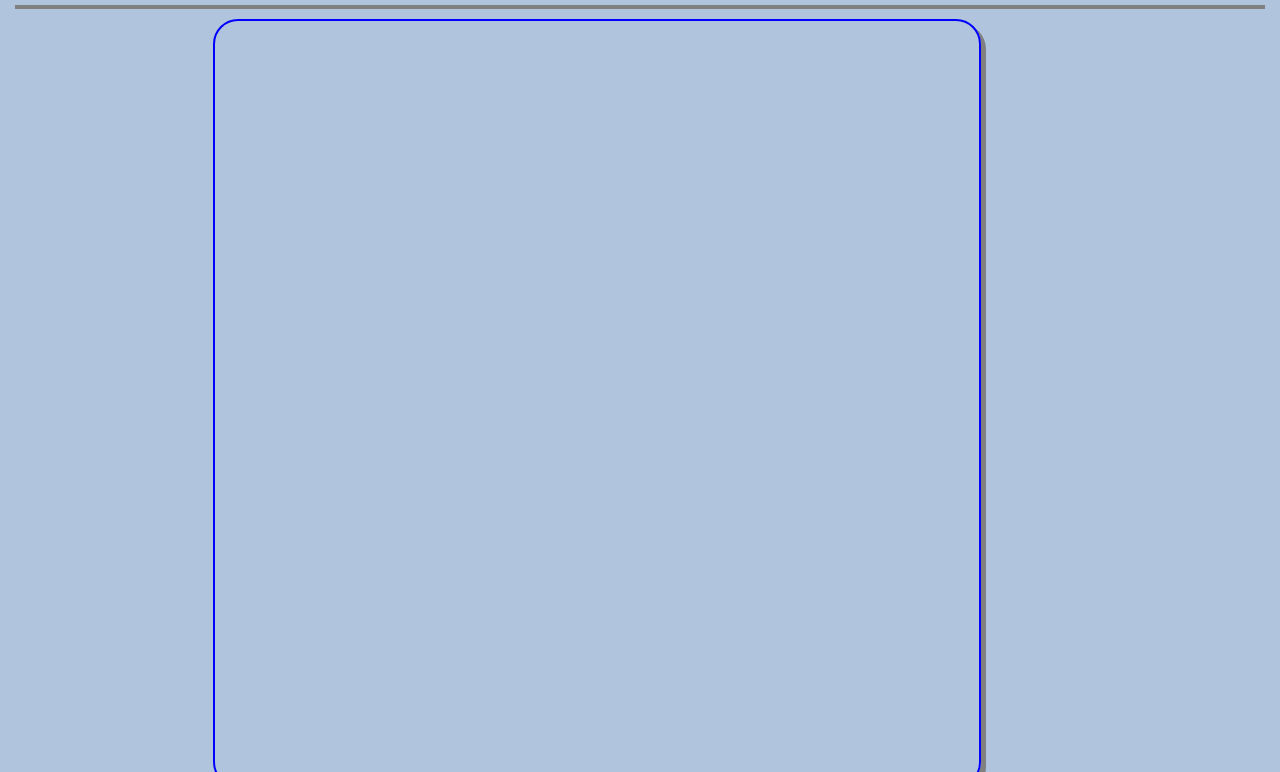
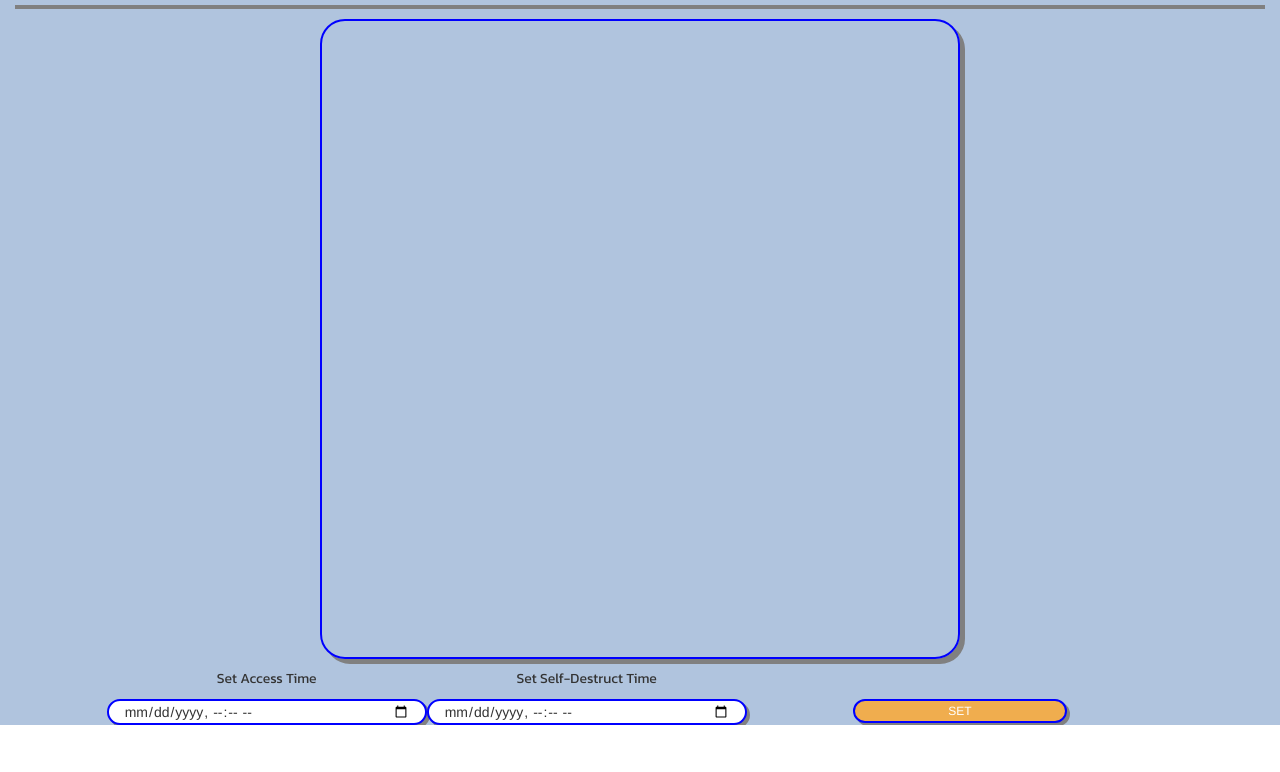
Before and after one commit to RussellRiesJr/secret-path, a website: page index.html in a window 1280 px wide. Shown: the part 150-922 px from the top of the page. After the commit the page ends 875 px from the top, so only its background shows below. Drawn offline with nearby package versions, Linux system fonts and the light colour scheme; some packages are replaced by stand-ins of ours.

Commit message:
adjust initial map size

```diff
--- a/content/main.html
+++ b/content/main.html
@@ -15,8 +15,8 @@
   </div>
   <div class="bottomBorder"></div>
   <div class="row">
-    <div class="col-md-2"></div>
-    <div id="map" class="col-md-9 blueborder mapShadow mapMargin"></div>
+    <div class="col-md-3"></div>
+    <div id="map" class="col-md-8 blueborder mapShadow mapMargin"></div>
     <div class="col-md-1"></div>
   </div>
   <div class="row">
--- a/styles.css
+++ b/styles.css
@@ -43,8 +43,8 @@ h1:hover {
 }
 
 #map {
-  width: 60vw;
-  height: 60vw;
+  width: 50vw;
+  height: 50vw;
 }
 
 #holdingMap {
```
